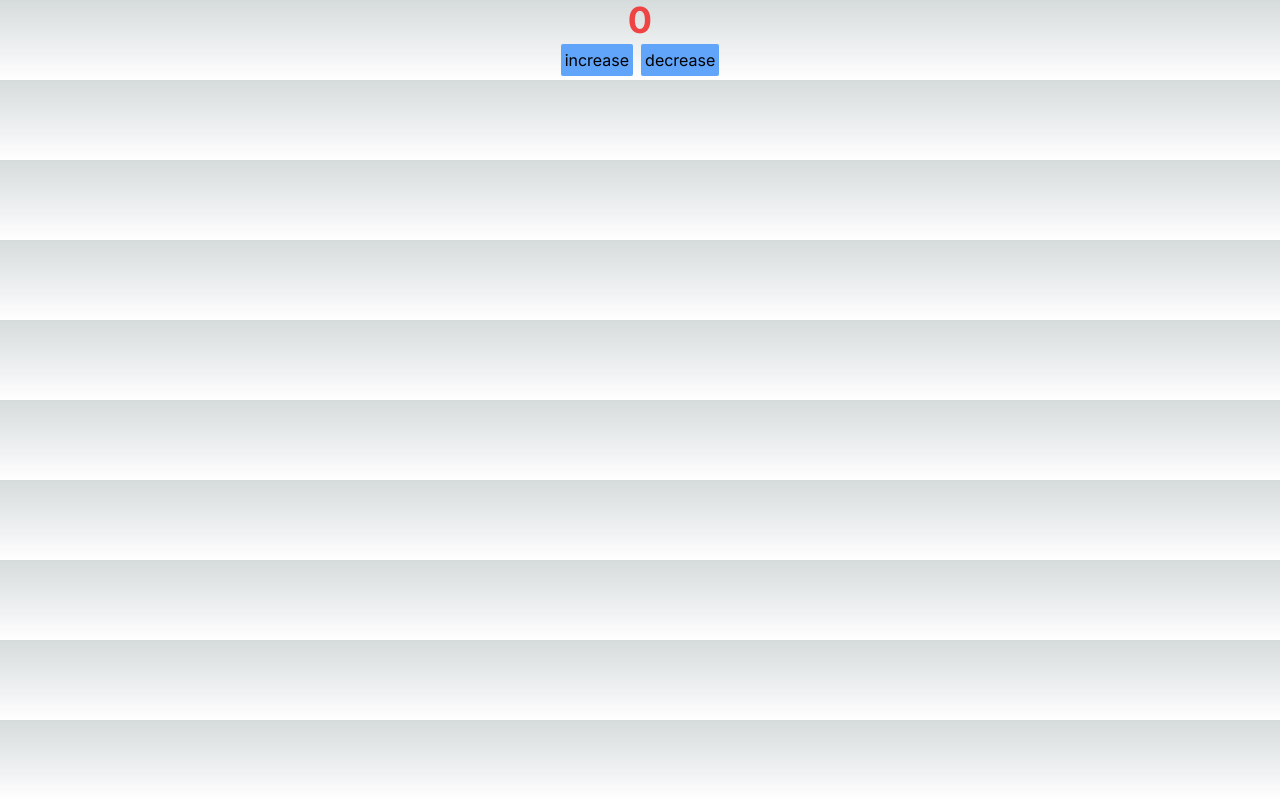
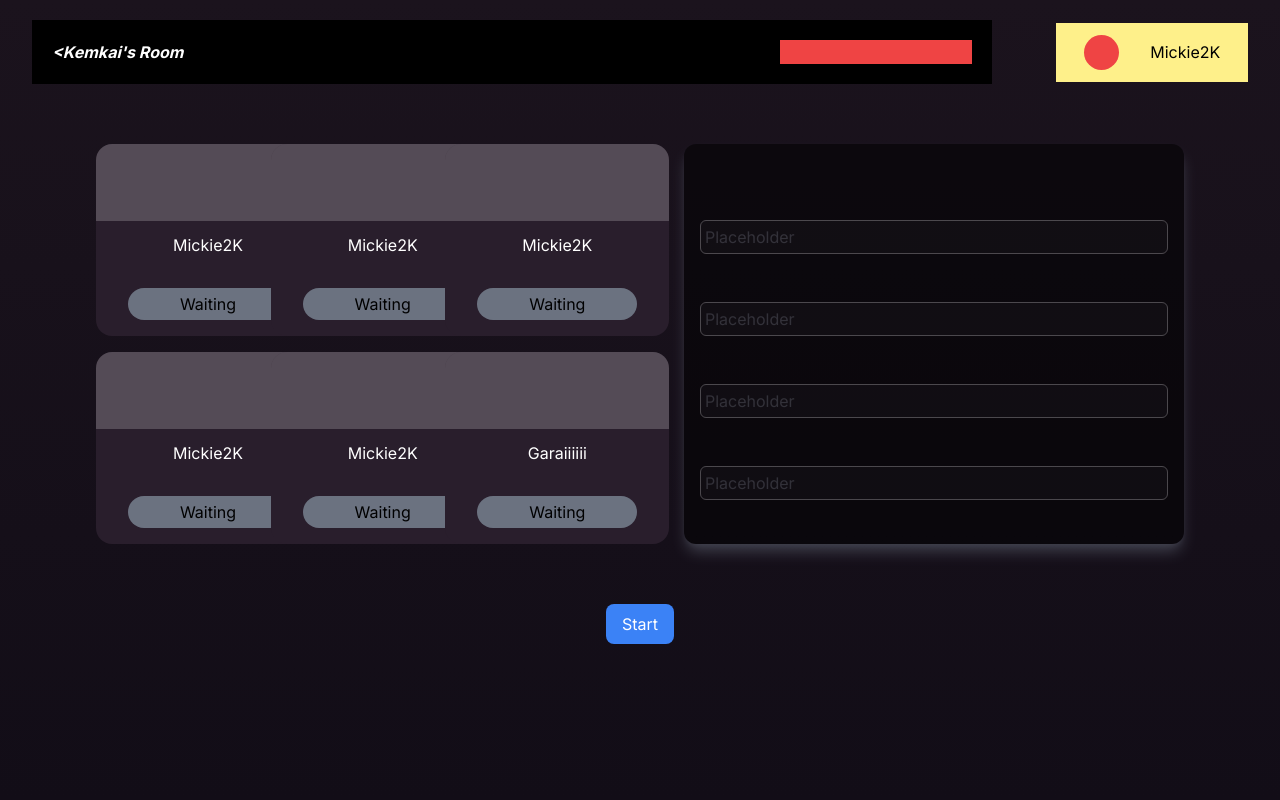
Before and after one commit to SkylabMak/LOOTERZ, a Next.js app: page /lobby in a window 1280 px wide. Built offline with nearby package versions, Linux system fonts and the light colour scheme.

Commit message:
add Lobby Page and Component in Lobby Page

```diff
--- a/package.json
+++ b/package.json
@@ -20,5 +20,9 @@
     "@types/react-dom": "^18",
     "postcss": "^8",
     "tailwindcss": "^3.4.1"
-  }
+  },
+  "description": "This is a [Next.js](https://nextjs.org/) project bootstrapped with [`create-next-app`](https://github.com/vercel/next.js/tree/canary/packages/create-next-app).",
+  "main": "index.js",
+  "author": "",
+  "license": "ISC"
 }
--- a/src/app/lobby/page.tsx
+++ b/src/app/lobby/page.tsx
@@ -1,29 +1,55 @@
-"use client"
-import React, { useState } from 'react';
+"use client";
+import OwnerRoomLabel from "@/components/lobby/ownerRoomLabel";
+import MyUser from "@/components/lobby/myUser";
+import React from "react";
+import EachPlayer from "@/components/lobby/eachPlayer";
+import Setting from "@/components/lobby/setting";
 
-type Props = {};
+interface ILobbyProps {}
 
-function Page({}: Props) {
-  const [count, setCount] = useState(0);
+const Lobby: React.FunctionComponent<ILobbyProps> = (props) => {
 
-  const handleIncrease = () => {
-    setCount(prevCount => prevCount+1);
-  }
-  const handleDecrease = () => {
-    setCount(prevCount => prevCount-1);
-  }
 
   return (
     <>
-    <div className='text-center'>
+    {/* <div className="bg-slate-700 min-h-screen min-w-screen overflow-hidden"> */}
+    {/* <div className="bg-gradient-to-br from-[#B456BC] to-[#852E8C] min-h-screen min-w-screen overflow-hidden"> */}
+    <div className="bg-gradient-to-b from-[#1B131D] to-[#120D17] min-h-screen min-w-screen overflow-hidden">
+      <div className="top-container">
+        <div className="flex flex-row md:flex-row justify-around items-center my-5">
+          <OwnerRoomLabel ownerName={"Kemkai"} />
+          <MyUser myName={"Mickie2K"} />
+        </div>
+      </div>
 
-      <div className='font-bold text-red-500 text-4xl'>{count}</div>
-      <button onClick={handleIncrease} className='bg-blue-400 rounded-sm p-1 m-1'>increase</button>
-      <button onClick={handleDecrease} className='bg-blue-400 rounded-sm p-1 m-1'>decrease</button>
+      <div className="mid-container h-auto md:h-[30rem] mx-4 md:mx-14 overflow-hidden">
+        <div className="flex flex-col lg:flex-row justify-around">
+          <div className="m-4 md:m-10 grid grid-cols-1 sm:grid-cols-2 md:grid-cols-3 gap-4 md:gap-">
+            <EachPlayer name="Mickie2K" />
+            <EachPlayer name="Mickie2K" />
+            <EachPlayer name="Mickie2K" />
+            <EachPlayer name="Mickie2K" />
+            <EachPlayer name="Mickie2K" />
+            <EachPlayer name="Garaiiiiii" />
+          </div>
+          <div className="m-4 md:m-10">
+            <Setting />
+          </div>
+        </div>
+      </div>
 
+      <div className="start-container text-center my-5">
+        <button className="px-4 py-2 bg-blue-500 text-white rounded-lg hover:bg-blue-700 transition">
+          Start
+        </button>
+      </div>
     </div>
-    </>
+
+
+
+  </>
+
   );
-}
+};
 
-export default Page;
+export default Lobby;
--- /dev/null
+++ b/src/components/lobby/eachPlayer.tsx
@@ -0,0 +1,52 @@
+import * as React from "react";
+
+interface IEachPlayerProps {
+    name : string;
+}
+
+const EachPlayer: React.FunctionComponent<IEachPlayerProps> = (props) => {
+
+    const { name } = props;
+
+  return (
+    <div className="block rounded-2xl bg-[#291E2C] w-56 h-48">
+      <div className="w-full h-2/5 bg-white rounded-2xl rounded-b-none bg-opacity-20">
+        {/* <img className="bg-auto" src="https://placehold.co/200" alt="" /> */}
+      </div>
+      <div className="flex flex-col justify-between items-center h-3/5 w-full p-3">
+        <p className="text-white">{name}</p>
+
+        <div className="w-4/5 bg-gray-500 text-center rounded-2xl mb-1 p-1">Waiting</div>
+      </div>
+    </div>
+  );
+};
+
+export default EachPlayer;
+
+
+// import * as React from "react";
+
+// interface IEachPlayerProps {
+//   name: string;
+// }
+
+// const EachPlayer: React.FunctionComponent<IEachPlayerProps> = (props) => {
+//   const { name } = props;
+
+//   return (
+//     <div className="block rounded-2xl bg-[#291E2C] w-32 h-28 sm:w-36 sm:h-32 md:w-40 md:h-36 lg:w-48 lg:h-40">
+//       <div className="w-full h-2/5 bg-gray-400 rounded-2xl rounded-b-none">
+//         {/* <img className="bg-auto" src="https://placehold.co/200" alt="" /> */}
+//       </div>
+//       <div className="flex flex-col justify-between items-center h-3/5 w-full p-2 sm:p-3">
+//         <p className="text-white text-xs sm:text-sm md:text-base">{name}</p>
+//         <div className="w-4/5 bg-gray-500 text-center rounded-2xl text-xs sm:text-sm md:text-base">
+//           Waiting
+//         </div>
+//       </div>
+//     </div>
+//   );
+// };
+
+// export default EachPlayer;
--- /dev/null
+++ b/src/components/lobby/eachSetting.tsx
@@ -0,0 +1,19 @@
+import * as React from "react";
+
+interface IEachSettingProps {
+  settingName: string;
+  inputType: string;
+}
+
+const EachSetting: React.FunctionComponent<IEachSettingProps> = (props) => {
+  const { settingName, inputType } = props;
+  return (
+    <>
+
+      <p className="font-bold">{settingName}</p>
+      <input className="rounded-md p-1 border-white border-solid border-[1px] bg-[#18181B] opacity-50 itali w-full " type={inputType} placeholder="Placeholder"/>
+    </>
+  );
+};
+
+export default EachSetting;
--- /dev/null
+++ b/src/components/lobby/myUser.tsx
@@ -0,0 +1,23 @@
+import * as React from 'react';
+
+interface IMyUserProps {
+    myName : string;
+}
+
+const MyUser: React.FunctionComponent<IMyUserProps> = (props) => {
+    const {myName } = props;
+  return (
+    <>
+        {/* <div className=' bg-yellow-200 h-10 w-40 text-black flex justify-around items-center p-5'> */}
+        <div className=' bg-yellow-200 h-50 w-[15%] text-black flex justify-around items-center p-3'>
+            {/* <div> */}
+            <div className='rounded-full bg-red-500 w-[35px] h-[35px]'></div>
+            {myName}
+            {/* </div> */}
+        </div>
+    </>
+
+  );
+};
+
+export default MyUser;
--- /dev/null
+++ b/src/components/lobby/ownerRoomLabel.tsx
@@ -0,0 +1,25 @@
+import * as React from "react";
+
+interface IOwnerRoomLabelProps {
+  ownerName: string;
+}
+
+const OwnerRoomLabel: React.FunctionComponent<IOwnerRoomLabelProps> = (
+  props
+) => {
+  const { ownerName } = props;
+
+  return (
+    <>
+      {/* <div className="room-owner"> */}
+
+      <div className="w-3/4 h-50 p-5 bg-black text-white flex justify-between font-bold italic">
+        <div>&lt;{ownerName}'s Room</div>
+        <div className="bg-red-500 w-48"></div>
+      </div>
+      {/* </div> */}
+    </>
+  );
+};
+
+export default OwnerRoomLabel;
--- /dev/null
+++ b/src/components/lobby/setting.tsx
@@ -0,0 +1,40 @@
+// import * as React from "react";
+// import EachSetting from "./eachSetting";
+
+// interface ISettingProps {}
+
+// const Setting: React.FunctionComponent<ISettingProps> = (props) => {
+//   return (
+//     <>
+//         <p className="text-center">Settings</p>
+//       <div>
+//         <EachSetting settingName={"Room Name"} inputType={"text"}></EachSetting>
+//         <EachSetting settingName={"Room Name"} inputType={"text"}></EachSetting>
+//         <EachSetting settingName={"Room Name"} inputType={"text"}></EachSetting>
+//       </div>
+//     </>
+//   );
+// };
+
+// export default Setting;
+
+import * as React from "react";
+import EachSetting from "./eachSetting";
+
+interface ISettingProps {}
+
+const Setting: React.FunctionComponent<ISettingProps> = (props) => {
+  return (
+    <div className="w-[500px] h-full bg-black opacity-[50%] rounded-xl p-4 shadow-lg shadow-gray-500">
+      <p className="text-center mb-">Settings</p>
+      <div className="space-y-3">
+        <EachSetting settingName="Room Name" inputType="text" />
+        <EachSetting settingName="Max Players" inputType="number" />
+        <EachSetting settingName="Time/Turns" inputType="number" />
+        <EachSetting settingName="Password" inputType="password" />
+      </div>
+    </div>
+  );
+};
+
+export default Setting;
```
Also changed, not shown: 1 other file (tests, documents, lock files or other folders).
